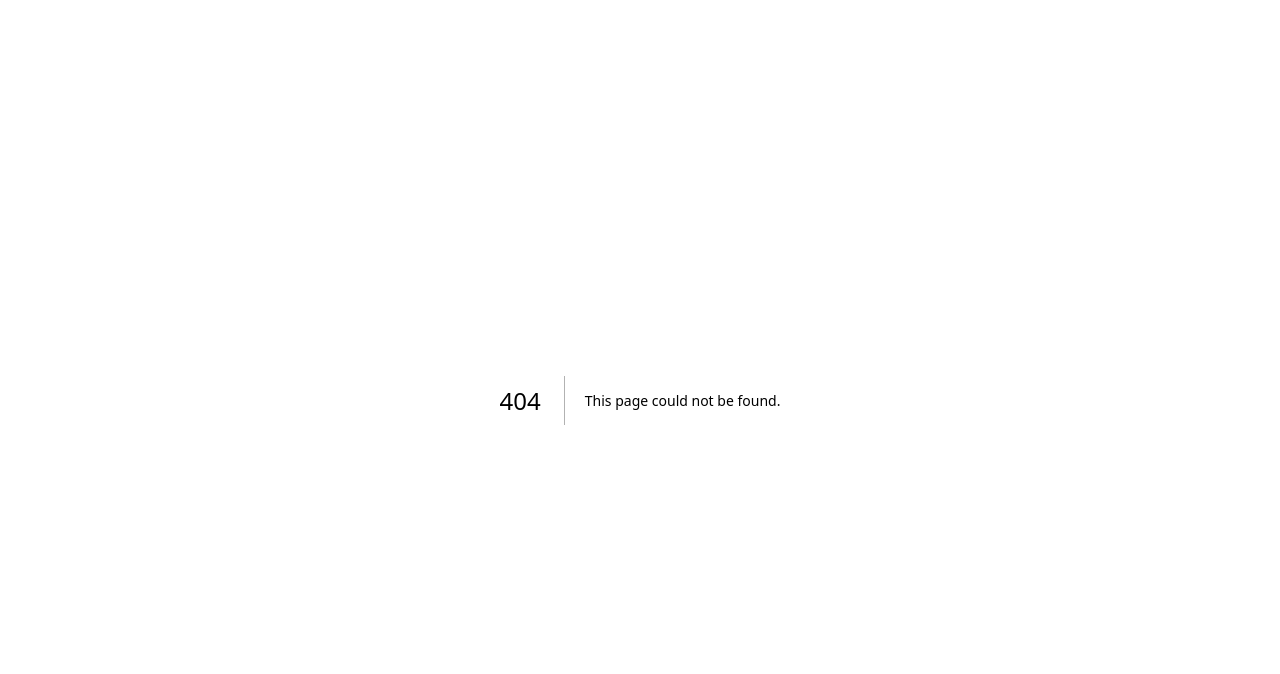
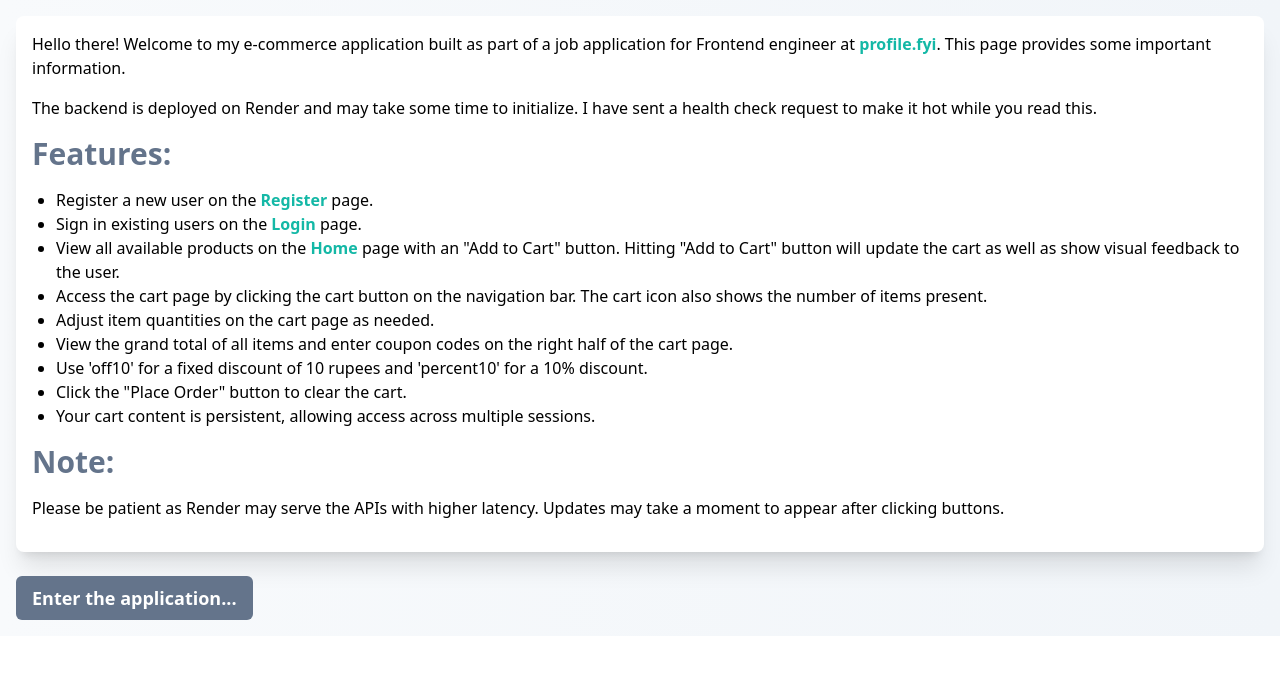
Before and after one commit to keerthipriyagottam/eccomerce-profilefyi, a Next.js app: page / in a window 1280 px wide. Before the commit this address had no page. Shown: the top 674 px of the page. Built offline with nearby package versions, Linux system fonts and the light colour scheme; no server answers.

Commit message:
Added alerts

```diff
--- a/app/cart/page.jsx
+++ b/app/cart/page.jsx
@@ -11,11 +11,17 @@ const page = () => {
   const [afterDiscount,setAfterDiscount] = useState(0);
 
   const fetchCartProducts=async()=>{
+    try {
       const userId=localStorage.getItem('userId');
       const response = await fetch(`https://ecommerce-profilefyi-backend.onrender.com/cart/cartProducts/${userId}`);
       if(response.ok) {
         const result = await response.json();
         setCartProducts(result);
+      } else {
+        throw new Error(`Network response was not ok`);
+      }
+    } catch {
+      alert('Error fetching cart items. Please try again later.')
     }
   }
 
@@ -58,13 +64,20 @@ const page = () => {
   }
 
   const handlePlaceOrder=async()=>{
+    try {
       const userId=localStorage.getItem('userId');
-    await fetch(`https://ecommerce-profilefyi-backend.onrender.com/cart/update/${userId}`,{
-      method:'POST',
+      const response = await fetch(`https://ecommerce-profilefyi-backend.onrender.com/cart/update/${userId}`,{
+        method:'GET',
         headers:{'Content-Type': 'application/json'} ,
         body: JSON.stringify({items: []})
       });
+      if (!response.ok) {
+        throw new Error(`Network response was not ok`);
+      }
       reloadCartPage();
+    } catch {
+      alert('There was an issue placing your order. Please try again later.');
+    }
   }
 
   return (
--- a/app/home/page.jsx
+++ b/app/home/page.jsx
@@ -10,12 +10,20 @@ const page = () => {
   const [cartItems,setCartItems] = useState([]);
   const [triggerReload, setTriggerReload] = useState(true);
   const allProducts=async()=>{
+    try {
       const response= await fetch(`https://ecommerce-profilefyi-backend.onrender.com/product/allProducts`,{
         method:'GET',
         headers:{'Content-Type': 'application/json'}
       })
-      const result=await response.json();
-      setProducts(result);
+      if(response.ok) {
+        const result=await response.json();
+        setProducts(result);
+      } else {
+        throw new Error('Network response was not ok')
+      }
+    } catch {
+      alert('Error fetching products. Please try again later')
+    }
   }
 
   const getCartItems=async()=>{
--- a/app/login/page.jsx
+++ b/app/login/page.jsx
@@ -34,18 +34,20 @@ const page = () => {
             setEmail('');
             setPassword('');
             router.push('/home');
+        } else if(response.status === 400) {
+          alert('Invalid credentials');
         } else {
-          console.error('Error: ' + result.message);
+          throw new Error('Network response was not ok')
         }
     } catch (error) {
-        console.error('Error:', error);
+        alert('Error occured while trying to login');
     }
   };
 
   return (
     <div className='flex flex-col h-screen'>
       <Navbar pageType='login'/>
-      <div className='bg-stone-100 rounded-md center p-8 w-96 mx-auto my-auto justify-self-center'>
+      <div className='bg-stone-100 shadow-xl rounded-md center p-8 w-96 mx-auto my-auto justify-self-center'>
         <form onSubmit={handleSubmit}className='flex flex-col'>
           <div className="flex flex-col mb-4">
             <label htmlFor="email" className='text-gray-700 font-semibold'>Email</label>
--- /dev/null
+++ b/app/page.jsx
@@ -0,0 +1,57 @@
+'use client'
+import Link from 'next/link';
+import './../styles/globals.css'
+import { useEffect } from 'react';
+
+const Page = () => {
+    const backendHealthCheck=async()=>{
+        try {
+            const response = await fetch(`https://ecommerce-profilefyi-backend.onrender.com/health`,{
+                method:'GET',
+                headers:{'Content-Type': 'application/json'}
+              });
+            if(!response.ok) {
+                alert('Some issue with backend server.')
+            }
+        } catch {
+            alert('Error occured while trying to contact backend')
+        }
+    }
+
+    useEffect(()=>{backendHealthCheck()},[]);
+  return (
+    <div className="p-4 bg-gradient-to-r from-slate-50 to-slate-100">
+      <div className="bg-white p-4 rounded-lg shadow-xl">
+        <p className="mb-4">
+          Hello there! Welcome to my e-commerce application built as part of a job application for Frontend engineer at <strong className="text-teal-500"><Link href="https://profile.fyi">profile.fyi</Link></strong>. This page provides some important information.
+        </p>
+        <p className="mb-4">
+          The backend is deployed on Render and may take some time to initialize. I have sent a health check request to make it hot while you read this.
+        </p>
+        <h1 className="text-3xl font-bold text-slate-500 mb-4">Features:</h1>
+        <ul className="list-disc pl-6 mb-4">
+          <li>Register a new user on the <strong className="text-teal-500">Register</strong> page.</li>
+          <li>Sign in existing users on the <strong className="text-teal-500">Login</strong> page.</li>
+          <li>View all available products on the <strong className="text-teal-500">Home</strong> page with an "Add to Cart" button. Hitting "Add to Cart" button will update the cart as well as show visual feedback to the user.</li>
+          <li>Access the cart page by clicking the cart button on the navigation bar. The cart icon also shows the number of items present.</li>
+          <li>Adjust item quantities on the cart page as needed.</li>
+          <li>View the grand total of all items and enter coupon codes on the right half of the cart page.</li>
+          <li>Use 'off10' for a fixed discount of 10 rupees and 'percent10' for a 10% discount.</li>
+          <li>Click the "Place Order" button to clear the cart.</li>
+          <li>Your cart content is persistent, allowing access across multiple sessions.</li>
+        </ul>
+        <h1 className="text-3xl font-bold text-slate-500 mb-4">Note:</h1>
+        <p className="mb-4">
+          Please be patient as Render may serve the APIs with higher latency. Updates may take a moment to appear after clicking buttons.
+        </p>
+      </div>
+      <Link href='/login'>
+        <button className="mt-6 px-4 py-2 text-white bg-slate-500 rounded-md text-lg font-semibold hover:bg-slate-600">
+          Enter the application...
+        </button>
+      </Link>
+    </div>
+  );
+};
+
+export default Page;
--- a/app/register/page.jsx
+++ b/app/register/page.jsx
@@ -36,10 +36,10 @@ const page = () => {
           setPassword('');
           router.push('/login');
         } else {
-          console.error('Error: ' + result.message);
+          throw new Error('Error: ' + result.message);
         }
     } catch (error) {
-        console.error('Error:', error);
+        alert('Error occured while trying to register');
     }
   };
   return (
--- a/components/Navbar.jsx
+++ b/components/Navbar.jsx
@@ -39,13 +39,13 @@ const Navbar = ({pageType,cartItemCount}) => {
 
             {pageType==='register' &&
                 <Link href="/login">
-                    <button className='bg-teal-500 text-white px-4 py-2 rounded-md hover:bg-teal-600'>Login</button>
+                    <button className='bg-teal-500 text-white px-4 py-2 rounded-md hover:bg-teal-600'>Go to Login</button>
                 </Link>
             }
 
             {pageType==='login' &&
                 <Link href="/register">
-                    <button className='bg-teal-500 text-white px-4 py-2 rounded-md hover:bg-teal-600'>Sign up</button>
+                    <button className='bg-teal-500 text-white px-4 py-2 rounded-md hover:bg-teal-600'>Go to Sign up</button>
                 </Link>
             }
         </div>
```
Also changed, not shown: utility/fetchCart.js (+11 -5 lines), utility/updateCart.js (+7 -0 lines). Lines whose indentation alone changed are shown as unchanged.
